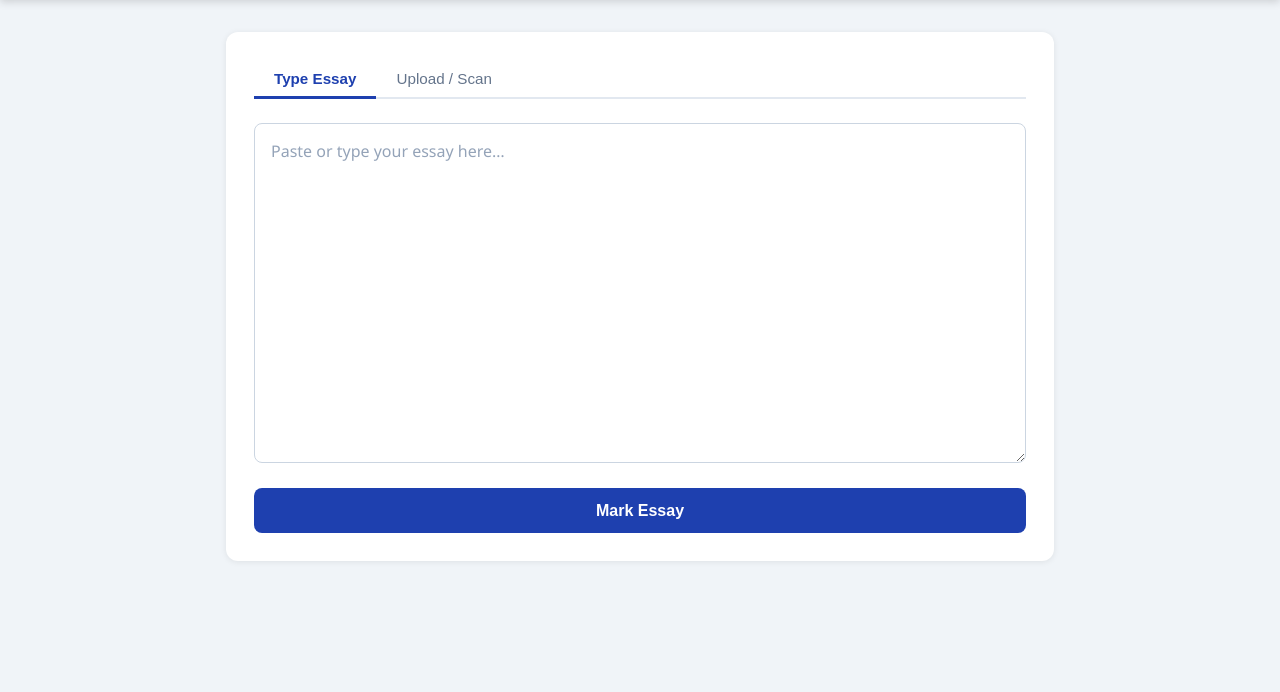
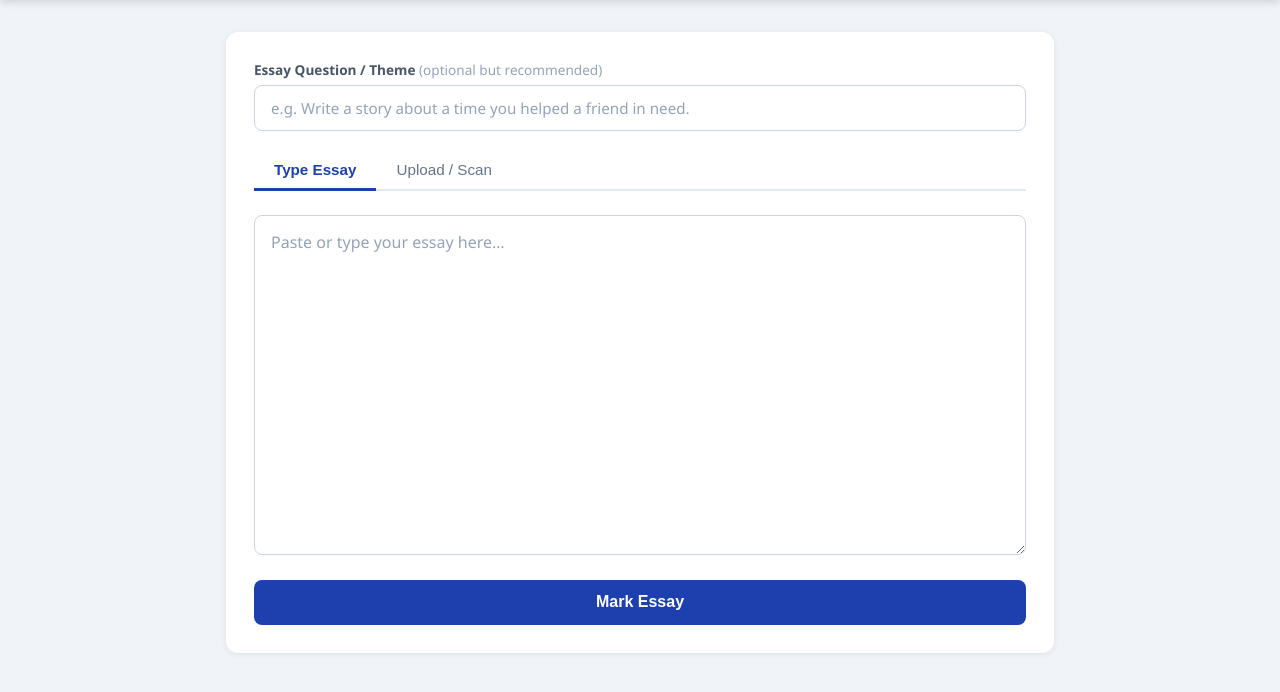
Before and after one commit to lh00000/essay-marker, a Flask app: page / in a window 1280 px wide. Shown: the part 61-753 px from the top of the page. Run offline with Flask 3, Linux system fonts and the light colour scheme; some libraries are stand-ins or nearby versions.

Commit message:
Add essay question/theme field with AI question dissection and relevance analysis

```diff
--- a/app.py
+++ b/app.py
@@ -140,13 +140,41 @@ def mark():
             return jsonify({"success": False, "error": "Essay text is required"}), 400
 
         essay = data["essay"].strip()
+        question = data.get("question", "").strip()
+
+        question_block = ""
+        question_schema = ""
+        question_rules = ""
+        if question:
+            question_block = (
+                "ESSAY QUESTION / THEME:\n"
+                '"""\n' + question + '\n"""\n\n'
+                "Before marking, dissect this question to identify:\n"
+                "1. The core theme or topic the student must address\n"
+                "2. The specific requirements or expectations implied by the question\n"
+                "3. How well the submitted essay actually addresses the question\n\n"
+            )
+            question_schema = (
+                '  "question_analysis": {\n'
+                '    "theme": "<core theme or topic in 3-8 words>",\n'
+                '    "key_requirements": ["<requirement 1>", "<requirement 2>", "<requirement 3>"],\n'
+                '    "relevance_verdict": "<1-2 sentences on how well the essay addressed the question>"\n'
+                "  },\n"
+            )
+            question_rules = (
+                '- "question_analysis.key_requirements" should list 2-4 specific things the question expects\n'
+                '- "question_analysis.relevance_verdict" must be honest — if the essay missed the point, say so clearly\n'
+                "- Use the question context to sharpen content issue explanations (e.g. flag when the essay ignores the stated theme)\n"
+            )
 
         user_message = (
             "Mark the following PSLE English Continuous Writing composition.\n\n"
-            'ESSAY:\n"""\n' + essay + '\n"""\n\n'
+            + question_block
+            + 'ESSAY:\n"""\n' + essay + '\n"""\n\n'
             "Respond with a JSON object in this EXACT schema - no other text:\n"
             "{\n"
-            '  "scores": {\n'
+            + question_schema
+            + '  "scores": {\n'
             '    "content": <integer 0-18>,\n'
             '    "language": <integer 0-18>,\n'
             '    "total": <integer 0-36>\n'
@@ -165,7 +193,8 @@ def mark():
             '  "overall_comment": "<2-3 sentence holistic comment a teacher would write>"\n'
             "}\n\n"
             "Rules:\n"
-            '- "snippet" must be a verbatim excerpt from the essay (used for text highlighting)\n'
+            + question_rules
+            + '- "snippet" must be a verbatim excerpt from the essay (used for text highlighting)\n'
             '- "total" must equal "content" + "language"\n'
             "- Include 3-8 issues; do not flag trivial issues with severity low unless the essay is otherwise strong\n"
             '- "strengths" should have 2-4 items; "improvements" should have 2-4 items\n'
--- a/templates/index.html
+++ b/templates/index.html
@@ -294,6 +294,66 @@
     }
     .error-msg.visible { display: block; }
 
+    /* ── QUESTION FIELD ── */
+    .question-wrap {
+      margin-bottom: 1.25rem;
+    }
+    .question-wrap label {
+      display: block;
+      font-size: 0.85rem;
+      font-weight: 600;
+      color: #475569;
+      margin-bottom: 0.4rem;
+    }
+    .question-wrap input {
+      width: 100%;
+      padding: 0.75rem 1rem;
+      border: 1.5px solid #cbd5e1;
+      border-radius: 8px;
+      font-size: 0.95rem;
+      outline: none;
+      font-family: inherit;
+      color: #1e293b;
+      transition: border-color 0.15s;
+    }
+    .question-wrap input:focus { border-color: #1e40af; }
+    .question-wrap input::placeholder { color: #94a3b8; }
+
+    /* ── QUESTION ANALYSIS CARD ── */
+    .qa-card {
+      background: #f8faff;
+      border: 1.5px solid #bfdbfe;
+      border-radius: 10px;
+      padding: 1rem 1.25rem;
+      margin-bottom: 1.5rem;
+    }
+    .qa-theme {
+      font-size: 1rem;
+      font-weight: 700;
+      color: #1e3a8a;
+      margin-bottom: 0.6rem;
+    }
+    .qa-reqs {
+      list-style: none;
+      margin-bottom: 0.75rem;
+    }
+    .qa-reqs li {
+      font-size: 0.88rem;
+      color: #334155;
+      padding: 0.2rem 0;
+      display: flex;
+      gap: 0.4rem;
+    }
+    .qa-reqs li::before { content: "•"; color: #3b82f6; font-weight: 700; }
+    .qa-verdict {
+      font-size: 0.88rem;
+      color: #1e40af;
+      background: #eff6ff;
+      border-radius: 6px;
+      padding: 0.5rem 0.75rem;
+      line-height: 1.5;
+    }
+
     @media (max-width: 560px) {
       .scores-row { flex-direction: column; }
       header h1 { font-size: 1.1rem; }
@@ -319,6 +379,13 @@
   <!-- INPUT VIEW -->
   <div id="view-input" class="view active">
     <div class="card">
+
+      <!-- Shared question field -->
+      <div class="question-wrap">
+        <label for="question-input">Essay Question / Theme <span style="font-weight:400;color:#94a3b8;">(optional but recommended)</span></label>
+        <input type="text" id="question-input" placeholder="e.g. Write a story about a time you helped a friend in need." />
+      </div>
+
       <div class="tab-bar">
         <button class="tab-btn active" data-tab="type">Type Essay</button>
         <button class="tab-btn" data-tab="upload">Upload / Scan</button>
@@ -389,6 +456,16 @@
         </div>
       </div>
 
+      <!-- Question analysis (shown only when question was provided) -->
+      <div id="qa-section" style="display:none;">
+        <div class="section-title">Question Analysis</div>
+        <div class="qa-card">
+          <div class="qa-theme" id="qa-theme"></div>
+          <ul class="qa-reqs" id="qa-reqs"></ul>
+          <div class="qa-verdict" id="qa-verdict"></div>
+        </div>
+      </div>
+
       <div class="section-title">Teacher's Comment</div>
       <div class="overall-box" id="overall-comment"></div>
 
@@ -423,6 +500,7 @@
     currentView: 'input',   // 'input' | 'loading' | 'results'
     inputMode: 'type',      // 'type' | 'upload'
     essayText: '',
+    questionText: '',
     markingResult: null,
   };
 
@@ -440,9 +518,10 @@
   const dropZone      = document.getElementById('drop-zone');
   const imagePreview  = document.getElementById('image-preview');
   const imagePreviewWrap = document.getElementById('image-preview-wrap');
-  const btnMark       = document.getElementById('btn-mark');
-  const inputError    = document.getElementById('input-error');
-  const tooltip       = document.getElementById('tooltip');
+  const btnMark        = document.getElementById('btn-mark');
+  const inputError     = document.getElementById('input-error');
+  const tooltip        = document.getElementById('tooltip');
+  const questionInput  = document.getElementById('question-input');
 
   // ── Render ─────────────────────────────────────────────────────────────────
   function showView(name) {
@@ -518,13 +597,14 @@
     if (!text) { showError('Please enter or upload an essay first.'); return; }
 
     state.essayText = text;
+    state.questionText = questionInput.value.trim();
     showError('');
     showView('loading');
 
     fetch('/mark', {
       method: 'POST',
       headers: { 'Content-Type': 'application/json' },
-      body: JSON.stringify({ essay: text }),
+      body: JSON.stringify({ essay: text, question: state.questionText }),
     })
       .then(r => r.json())
       .then(data => {
@@ -549,6 +629,7 @@
     document.querySelectorAll('.tab-btn').forEach(b => b.classList.toggle('active', b.dataset.tab === 'type'));
     document.querySelectorAll('.tab-panel').forEach(p => p.classList.toggle('active', p.id === 'tab-type'));
     essayTextarea.value = state.essayText;
+    questionInput.value = state.questionText;
     showView('input');
   });
 
@@ -567,6 +648,24 @@
     colourBadge('badge-content',  c, 18);
     colourBadge('badge-language', l, 18);
     colourBadge('badge-total',    t, 36);
+
+    // Question analysis
+    const qa = result.question_analysis;
+    const qaSection = document.getElementById('qa-section');
+    if (qa && state.questionText) {
+      document.getElementById('qa-theme').textContent = 'Theme: ' + (qa.theme || '');
+      const reqList = document.getElementById('qa-reqs');
+      reqList.innerHTML = '';
+      (qa.key_requirements || []).forEach(r => {
+        const li = document.createElement('li');
+        li.textContent = r;
+        reqList.appendChild(li);
+      });
+      document.getElementById('qa-verdict').textContent = qa.relevance_verdict || '';
+      qaSection.style.display = 'block';
+    } else {
+      qaSection.style.display = 'none';
+    }
 
     // Comment
     document.getElementById('overall-comment').textContent = result.overall_comment || '';
```
